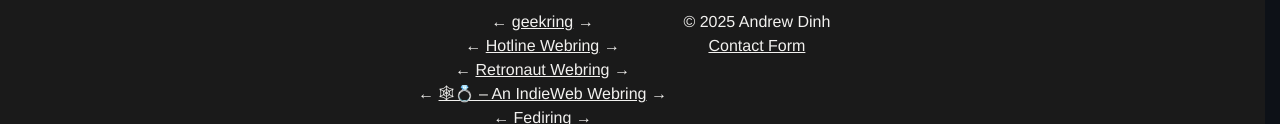
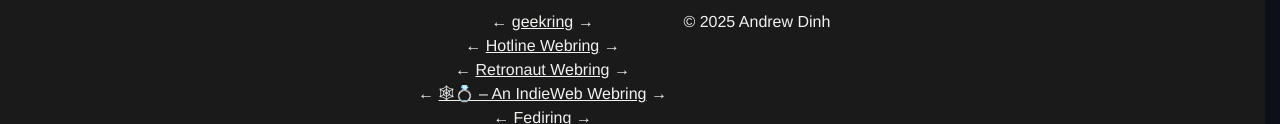
Before and after one commit to andrewkdinh/andrewkdinh.com, a plain HTML site: page index.html in a window 1280 px wide. Shown: the part 5771-5895 px from the top of the page. Drawn offline with Linux system fonts and the light colour scheme.

Commit message:
Remove contact form

```diff
--- a/index.html
+++ b/index.html
@@ -1545,7 +1545,7 @@ tffRRsorIL6z11w5dJyOS6VimCfAh49xR/4cqBgN
                 </div>
                 <div>
                     <p id="footer-copyright">© 2025 Andrew Dinh</p>
-                    <p><a class="underline" rel="noopener" href="contact-sub/index/">Contact Form</a></p>
+                    <!-- <p><a class="underline" rel="noopener" href="https://contact.andrewkdinh.com">Contact Form</a></p> -->
                 </div>
             </div>
         </div>
```
